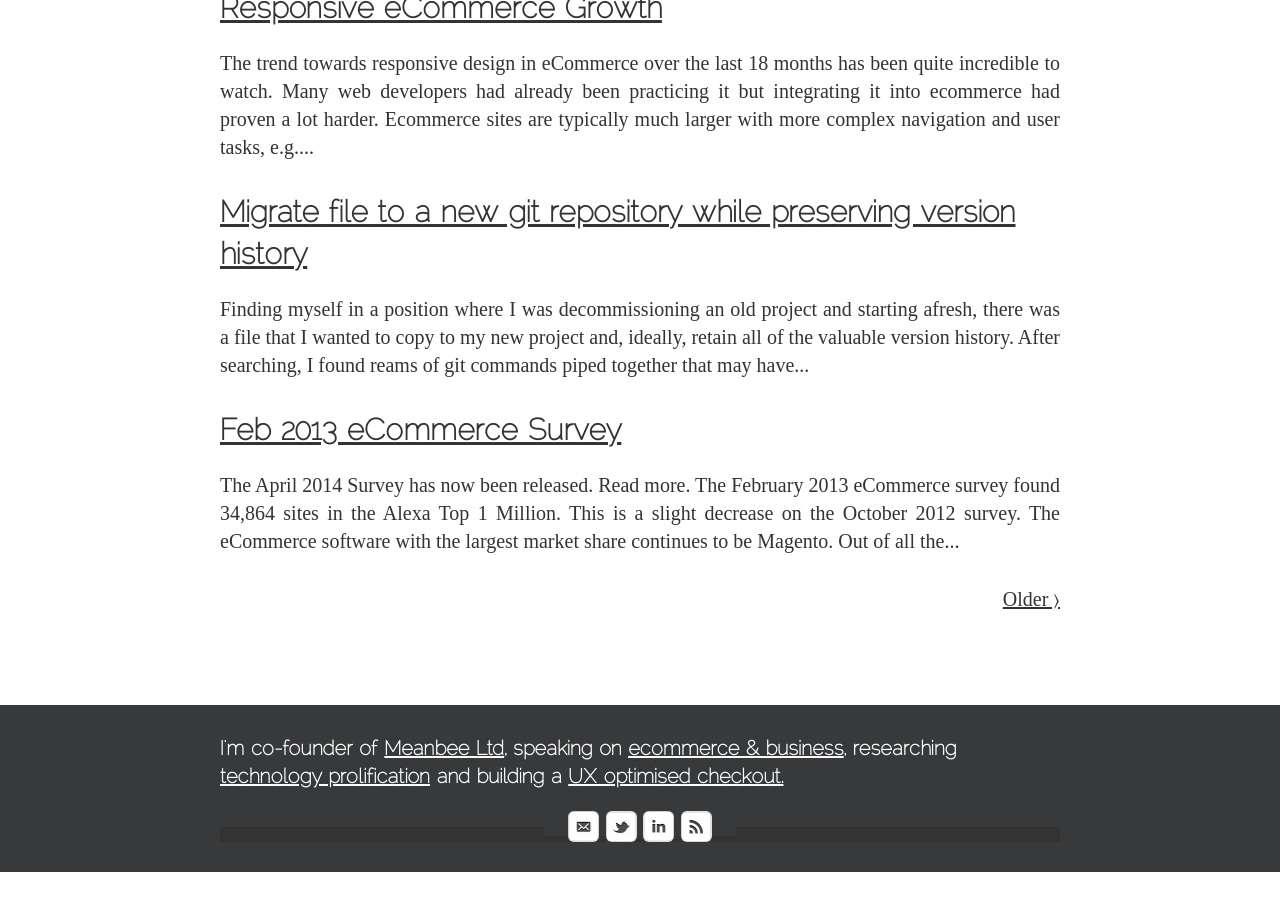
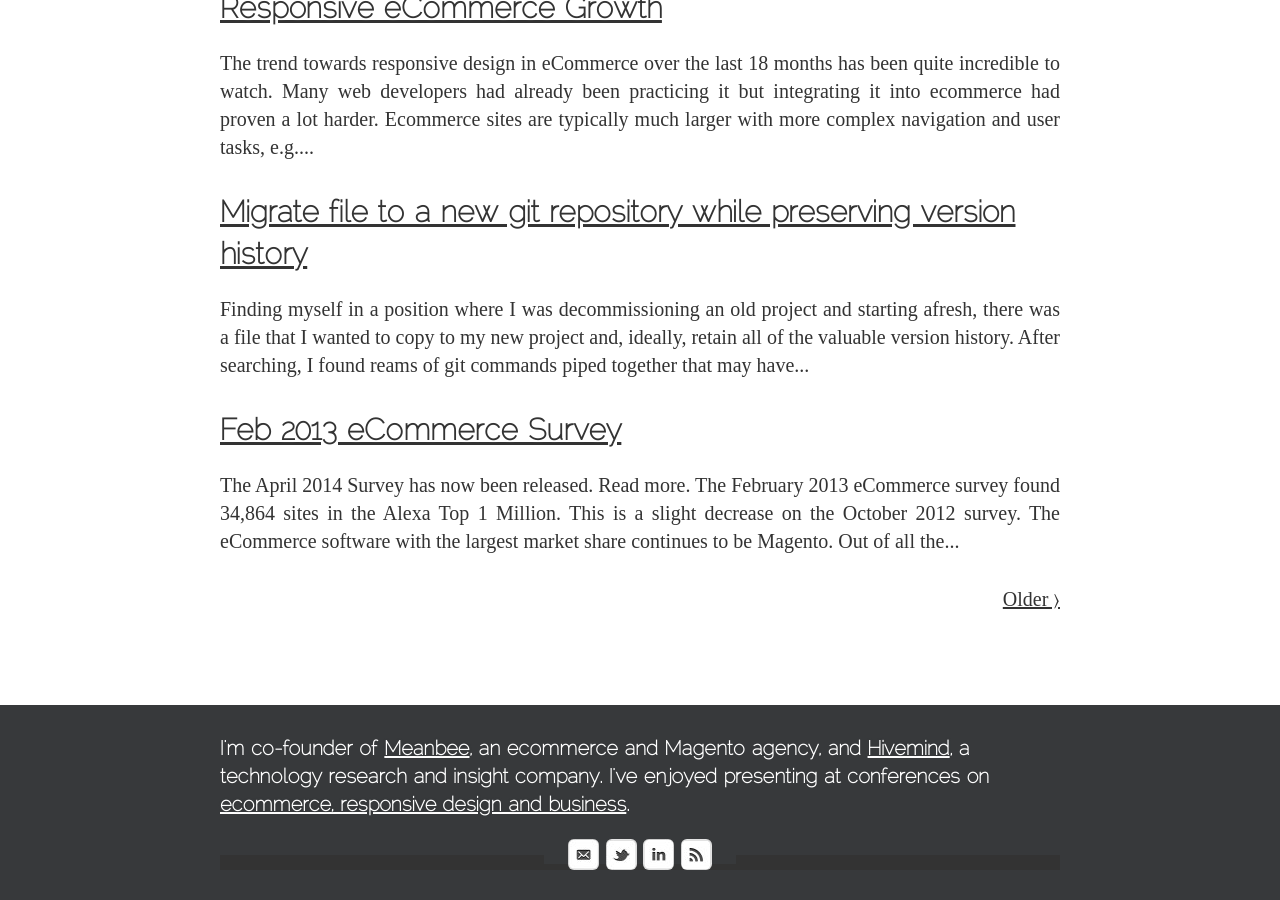
Before and after one commit to bobbyshaw/tomrobertshaw.net, a Jekyll site: the page built from index.html, in a window 1280 px wide and 900 px high, scrolled down 665 px. Built offline with Jekyll 4.4.1, drawn with Linux system fonts in a browser that asks for light colours; Markdown is read by kramdown in place of the engine named in the settings; a script that is not in the unit is left out; the list of posts is cut into pages by our own code; before the commit the page ends 1537 px from its top, so only the background shows below that.

Commit message:
Update footer tagline with hivemind.

```diff
--- a/_layouts/default.html
+++ b/_layouts/default.html
@@ -37,7 +37,7 @@
 
         <footer role="contentinfo">
             <div class="footer-content">
-                <p class="about">I'm co-founder of <a href="http://meanbee.com">Meanbee Ltd</a>, speaking on <a href="/presentations.html">ecommerce &amp; business</a>, researching <a href="/ecommerce-survey.html">technology prolification</a> and building a <a href="http://www.conversion-toolkit.com/conversion-checkout/">UX optimised checkout.</a></p>
+                <p class="about">I'm co-founder of <a href="https://meanbee.com">Meanbee</a>, an ecommerce and Magento agency, and <a href="https://askhivemind.com">Hivemind</a>, a technology research and insight company.  I've enjoyed presenting at conferences on <a href="/presentations.html">ecommerce, responsive design and business</a>.</p>
 
                 <ul class="contact">
                     <li>
@@ -63,6 +63,5 @@
 
             InstantClick.init();
         </script>
-	<script type="text/javascript" src="//d2p57rwyjbt8of.cloudfront.net/fred.min.js" id="fred-include-script" data-api-key="fecd9f66ac4b4cd43d14b33282887957" data-end-point="http://vigilant.staging.meanbee.com/api/report.gif"></script>
     </body>
 </html>
```
